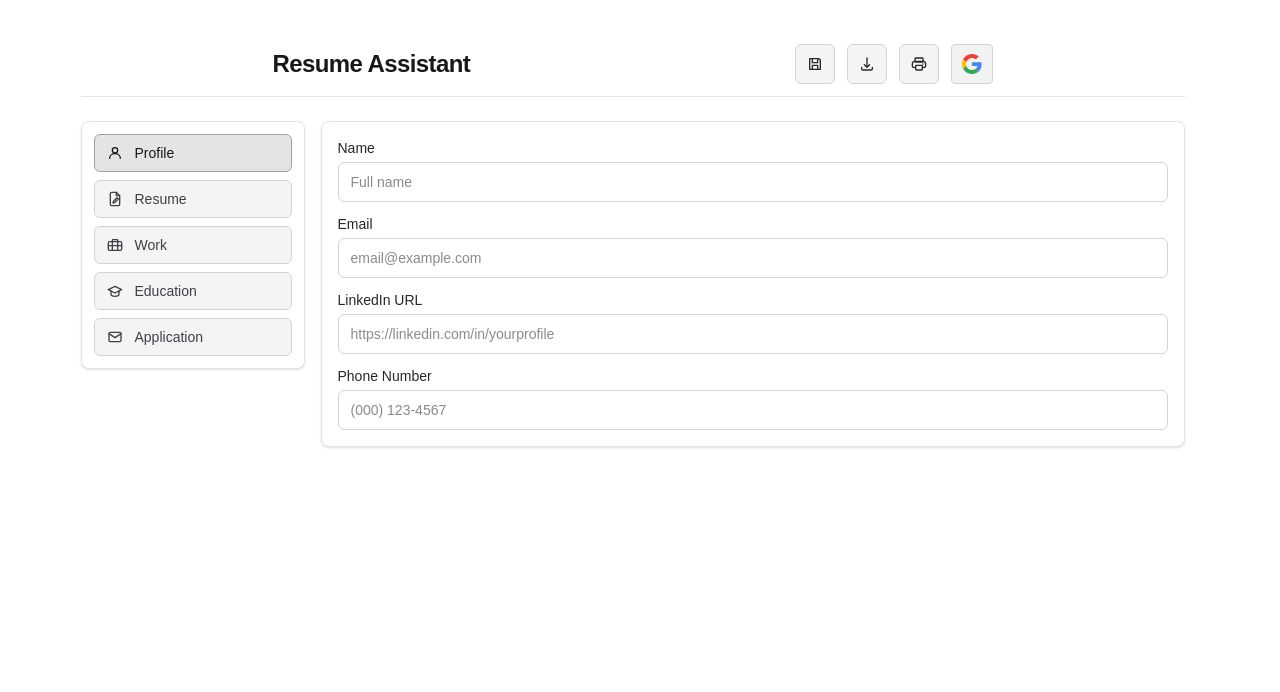
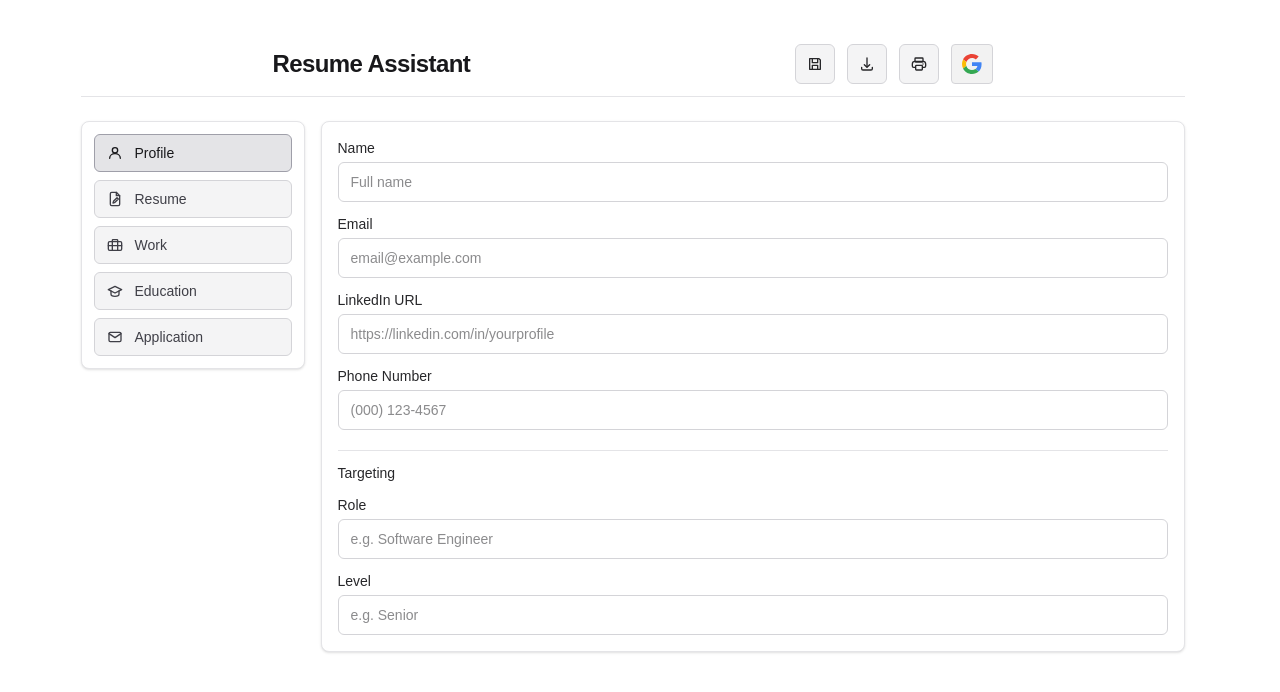
Before and after one commit to a-ametov/resume-assistant, a Next.js app: page / in a window 1280 px wide. Shown: the top 692 px of the page. Built offline with nearby package versions, Linux system fonts and the light colour scheme; no server answers.

Commit message:
added new target fields to profile and updated prompts

```diff
--- a/app/client/backend_client.ts
+++ b/app/client/backend_client.ts
@@ -48,9 +48,8 @@ export default class BackendClient {
         ? state.companyEntries.find((entry) => entry.companyId === companyId)
         : undefined;
 
-    const targetCompany = state.company.trim();
-    const targetCompanyPositionTitle = state.positionTitle.trim();
-    const targetCompanyPositionResponsibilities = state.positionResponsibilities.trim();
+    const targetRole = state.profile.targetRole.trim();
+    const targetLevel = state.profile.targetLevel.trim();
     const previousCompany = targetCompanyEntry?.companyName.trim() ?? "";
     const previousCompanyPositionTitle = targetCompanyEntry?.positionTitle.trim() ?? "";
 
@@ -73,9 +72,8 @@ export default class BackendClient {
 
     return {
       text,
-      targetCompany,
-      targetCompanyPositionTitle,
-      targetCompanyPositionResponsibilities,
+      targetRole,
+      targetLevel,
       previousCompany,
       previousCompanyPositionTitle,
       previousCompanyExperiencesContext,
@@ -132,6 +130,8 @@ export default class BackendClient {
         email: state.profile.email,
         linkedin: state.profile.linkedIn,
         phone: state.profile.phone,
+        targetRole: state.profile.targetRole,
+        targetLevel: state.profile.targetLevel,
       },
       summary: state.summaryEntries
         .filter((entry) => !entry.hidden)
@@ -174,9 +174,8 @@ export default class BackendClient {
         .filter((skill) => skill.length > 0);
 
     return {
-      targetCompany: state.company.trim(),
-      targetCompanyPositionTitle: state.positionTitle.trim(),
-      targetCompanyPositionResponsibilities: state.positionResponsibilities.trim(),
+      targetRole: state.profile.targetRole.trim(),
+      targetLevel: state.profile.targetLevel.trim(),
       listedSkills,
       previousExperience: state.companyEntries
         .filter((company) => !company.hidden)
--- a/app/components/profile.tsx
+++ b/app/components/profile.tsx
@@ -16,10 +16,12 @@ export default function Profile() {
     loadedSerializedPositionState,
   } = useResumeGlobalState();
 
-  const [name, setName] = useState(profile.name);
-  const [email, setEmail] = useState(profile.email);
-  const [linkedIn, setLinkedIn] = useState(profile.linkedIn);
-  const [phone, setPhone] = useState(profile.phone);
+  const [name, setName] = useState(profile.name ?? "");
+  const [email, setEmail] = useState(profile.email ?? "");
+  const [linkedIn, setLinkedIn] = useState(profile.linkedIn ?? "");
+  const [phone, setPhone] = useState(profile.phone ?? "");
+  const [targetRole, setTargetRole] = useState(profile.targetRole ?? "");
+  const [targetLevel, setTargetLevel] = useState(profile.targetLevel ?? "");
 
   useEffect(() => {
     if (loadedSerializedPositionState) {
@@ -27,6 +29,8 @@ export default function Profile() {
       setEmail(loadedSerializedPositionState.profile?.email ?? "");
       setLinkedIn(loadedSerializedPositionState.profile?.linkedIn ?? "");
       setPhone(formatPhone(loadedSerializedPositionState.profile?.phone ?? ""));
+      setTargetRole(loadedSerializedPositionState.profile?.targetRole ?? "");
+      setTargetLevel(loadedSerializedPositionState.profile?.targetLevel ?? "");
     }
   }, [loadedSerializedPositionState]);
 
@@ -37,10 +41,12 @@ export default function Profile() {
         email,
         linkedIn,
         phone,
+        targetRole,
+        targetLevel,
       });
     }, 200);
     return () => clearTimeout(timeoutId);
-  }, [name, email, linkedIn, phone, setProfile]);
+  }, [name, email, linkedIn, phone, targetRole, targetLevel, setProfile]);
 
   return (
     <section className="w-full rounded-lg border border-zinc-200 bg-white p-4 shadow-sm">
@@ -100,6 +106,38 @@ export default function Profile() {
             className="h-10 rounded-md border border-zinc-300 px-3 text-sm text-zinc-900 outline-none transition focus:border-zinc-500 focus:ring-2 focus:ring-zinc-300"
           />
         </div>
+
+        <div className="mt-2 border-t border-zinc-200 pt-3">
+          <p className="text-sm font-medium text-zinc-800">Targeting</p>
+        </div>
+
+        <div className="flex flex-col gap-1">
+          <label className="text-sm font-medium text-zinc-800" htmlFor="profile-target-role">
+            Role
+          </label>
+          <input
+            id="profile-target-role"
+            type="text"
+            placeholder="e.g. Software Engineer"
+            value={targetRole}
+            onChange={(e) => setTargetRole(e.target.value)}
+            className="h-10 rounded-md border border-zinc-300 px-3 text-sm text-zinc-900 outline-none transition focus:border-zinc-500 focus:ring-2 focus:ring-zinc-300"
+          />
+        </div>
+
+        <div className="flex flex-col gap-1">
+          <label className="text-sm font-medium text-zinc-800" htmlFor="profile-target-level">
+            Level
+          </label>
+          <input
+            id="profile-target-level"
+            type="text"
+            placeholder="e.g. Senior"
+            value={targetLevel}
+            onChange={(e) => setTargetLevel(e.target.value)}
+            className="h-10 rounded-md border border-zinc-300 px-3 text-sm text-zinc-900 outline-none transition focus:border-zinc-500 focus:ring-2 focus:ring-zinc-300"
+          />
+        </div>
       </div>
     </section>
   );
--- a/app/components/resume_global_state.tsx
+++ b/app/components/resume_global_state.tsx
@@ -136,6 +136,8 @@ export function ResumeGlobalStateProvider({
     email: "",
     linkedIn: "",
     phone: "",
+    targetRole: "",
+    targetLevel: "",
   });
   const [isProfileVisible, setIsProfileVisible] = useState(false);
   const [loadStateRevision, setLoadStateRevision] = useState(0);
--- a/app/server/prompts.ts
+++ b/app/server/prompts.ts
@@ -2,9 +2,8 @@ import type { ChangeRequest, CheckRequest, SkillsRequest } from "../shared/types
 
 const experienceBase = [
 	"You are evaluating a resume entry on a job application.",
-	"The candidate is applying for a position at {{targetCompany}}",
-	"The role they are targeting is {{targetCompanyPositionTitle}}",
-	"The responsibilities of the role are listed as: {{targetCompanyPositionResponsibilities}}",
+	"The candidate is applying for a position as a {{targetRole}}",
+	"The level they are targeting is {{targetLevel}}",
 	"This entry is for the candidate's previous experience working at {{previousCompany}} (Previous Company)",
 	"The title they held at that company was {{previousCompanyPositionTitle}}",
 	"Other Experience Entries for the same company they worked at:",
@@ -18,9 +17,8 @@ const experienceBase = [
 
 const summaryBase = [
 	"You are evaluating a resume entry on a job application.",
-	"The candidate is applying for a position at {{targetCompany}}",
-	"The role they are targeting is {{targetCompanyPositionTitle}}",
-	"The responsibilities of the role are listed as: {{targetCompanyPositionResponsibilities}}",
+	"The candidate is applying for a position as a {{targetRole}}",
+	"The level they are targeting is {{targetLevel}}",
 	"This entry is a portion of the candidate summary at the top of the resume.",
 	"Limit changes to rephrasing only, no new responsibilities should be written.",
 	"Target the feedback to be for the role the candidate is applying for.",
@@ -112,9 +110,8 @@ const changeExperienceTemplate = [
 
 const skillsTemplate = [
 	"You are evaluating candidate skills on a job application.",
-	"The candidate is applying for a position at {{targetCompany}}",
-	"The role they are targeting is {{targetCompanyPositionTitle}}",
-	"The responsibilities of the role are listed as: {{targetCompanyPositionResponsibilities}}",
+	"The candidate is applying for a position as a {{targetRole}}",
+	"The level they are targeting is {{targetLevel}}",
 	"",
 	"This is the candidate's previous work experience and responsibilities,",
 	"In the format of <Company>:",
--- a/app/state/resume_position_state.ts
+++ b/app/state/resume_position_state.ts
@@ -3,6 +3,8 @@ export type ProfileState = {
   email: string;
   linkedIn: string;
   phone: string;
+  targetRole: string;
+  targetLevel: string;
 };
 
 export type PositionState = {
@@ -68,6 +70,8 @@ let currentPositionState: PositionState = {
     email: "",
     linkedIn: "",
     phone: "",
+    targetRole: "",
+    targetLevel: "",
   },
 };
 
@@ -100,6 +104,8 @@ export type SerializedProfileState = {
   email?: string;
   linkedIn?: string;
   phone?: string;
+  targetRole?: string;
+  targetLevel?: string;
 };
 
 export type SerializedPositionState = {
@@ -134,6 +140,8 @@ export function serializePositionState(state: PositionState): SerializedPosition
       email: state.profile.email,
       linkedIn: state.profile.linkedIn,
       phone: state.profile.phone,
+      targetRole: state.profile.targetRole,
+      targetLevel: state.profile.targetLevel,
     },
     educationEntries: state.educationEntries
       .filter((education) => !education.hidden)
@@ -173,7 +181,9 @@ export function isSerializedPositionState(value: unknown): value is SerializedPo
       (typeof profile.name !== "undefined" && typeof profile.name !== "string") ||
       (typeof profile.email !== "undefined" && typeof profile.email !== "string") ||
       (typeof profile.linkedIn !== "undefined" && typeof profile.linkedIn !== "string") ||
-      (typeof profile.phone !== "undefined" && typeof profile.phone !== "string"))
+      (typeof profile.phone !== "undefined" && typeof profile.phone !== "string") ||
+      (typeof profile.targetRole !== "undefined" && typeof profile.targetRole !== "string") ||
+      (typeof profile.targetLevel !== "undefined" && typeof profile.targetLevel !== "string"))
   ) {
     return false;
   }
@@ -338,6 +348,8 @@ export function deserializePositionState(serialized: SerializedPositionState): P
       email: serialized.profile?.email ?? serialized.profileEmail ?? "",
       linkedIn: serialized.profile?.linkedIn ?? serialized.profileLinkedIn ?? "",
       phone: serialized.profile?.phone ?? serialized.profilePhone ?? "",
+      targetRole: serialized.profile?.targetRole ?? "",
+      targetLevel: serialized.profile?.targetLevel ?? "",
     },
   };
 }
```
Also changed, not shown: app/shared/types.ts (+6 -6 lines).
